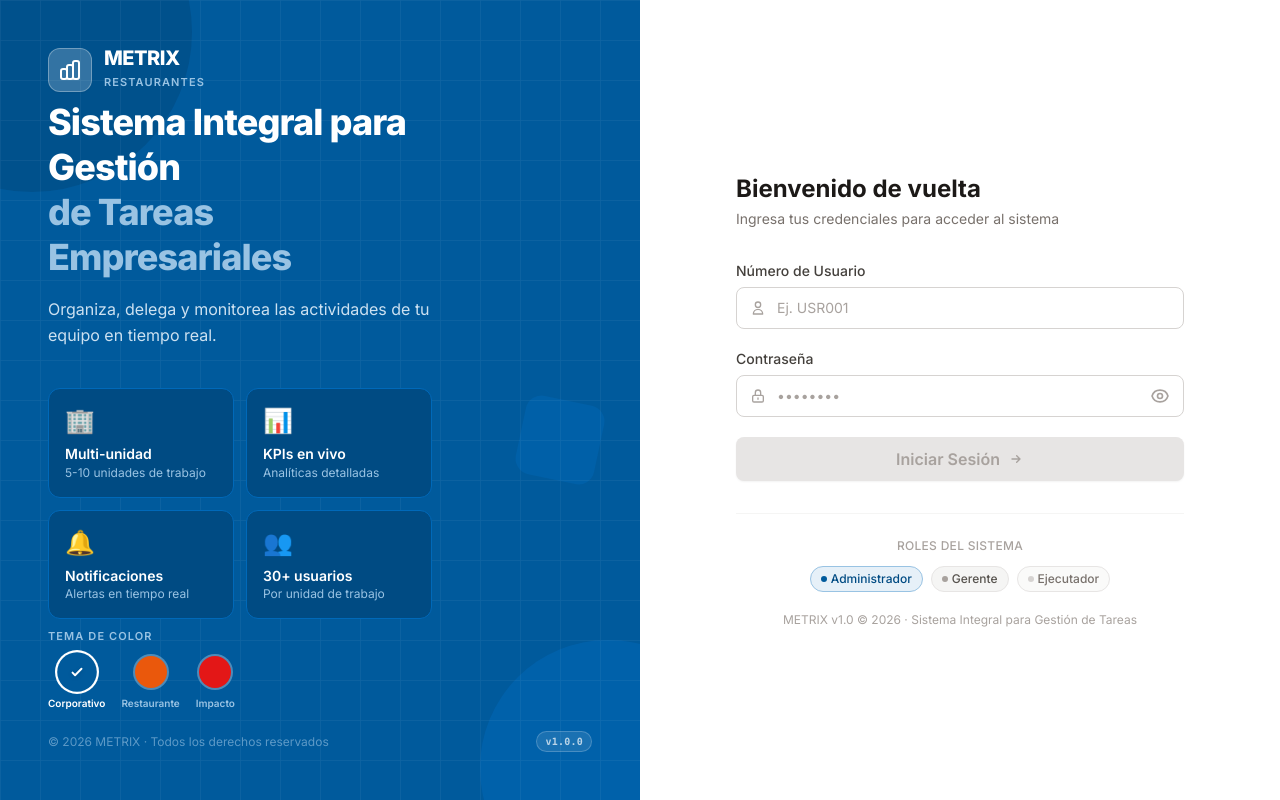
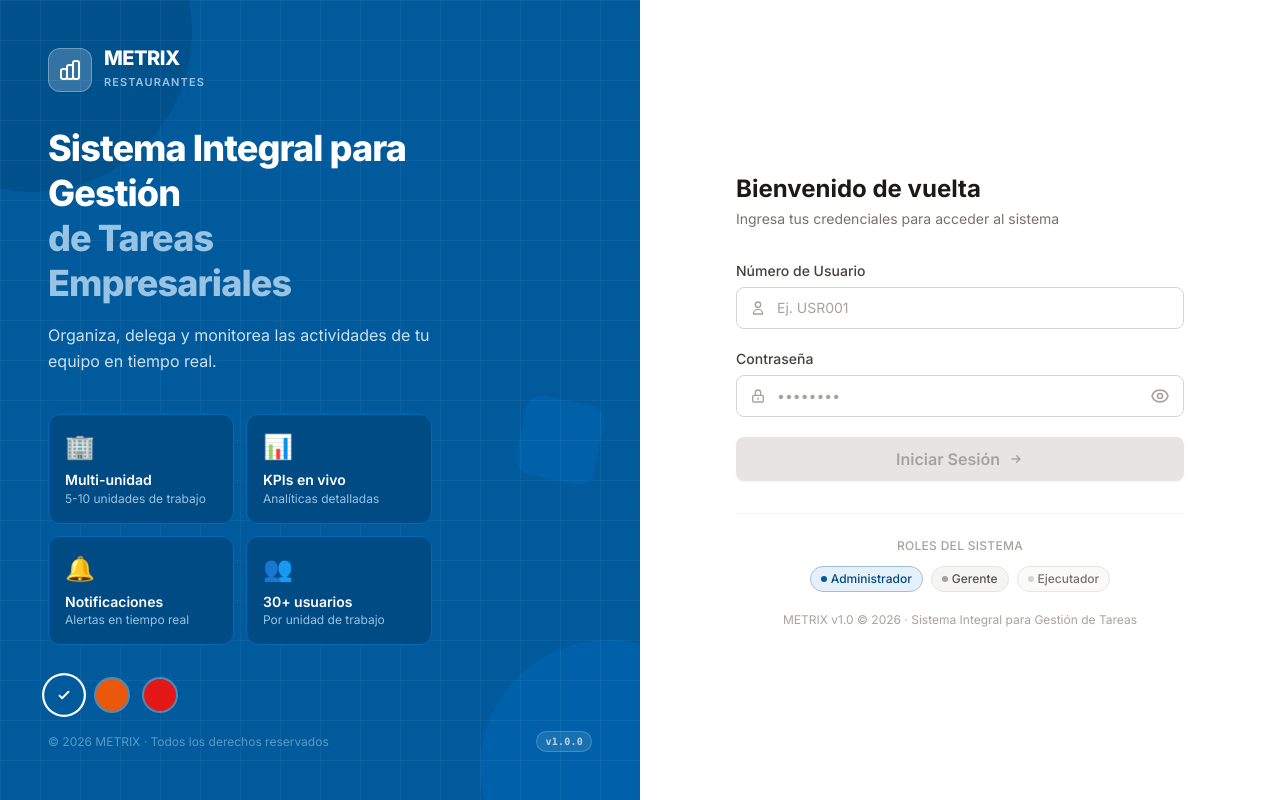
Before and after one commit to metrixjm-cmd/metrix-frontend, an Angular app: page /auth/login in a window 1280 px wide. Built offline with nearby package versions, Linux system fonts and the light colour scheme.

Commit message:
style: quitar etiquetas y textos de los temas de color en el login

```diff
--- a/src/app/features/auth/login/login.html
+++ b/src/app/features/auth/login/login.html
@@ -69,9 +69,7 @@
 
     <!-- ── SELECTOR DE TEMA ──────────────────────── -->
     <div class="relative z-10">
-      <p class="text-brand-200 text-[11px] font-semibold tracking-widest uppercase mb-3">
-        Tema de color
-      </p>
+
       <div class="flex items-center gap-4">
         @for (theme of themeSvc.themes; track theme.id) {
           <button
@@ -93,13 +91,7 @@
                 </svg>
               }
             </span>
-            <!-- Label -->
-            <span
-              class="text-[10px] font-semibold transition-colors"
-              [class]="themeSvc.current() === theme.id ? 'text-white' : 'text-brand-200 group-hover:text-white'"
-            >
-              {{ theme.label }}
-            </span>
+
           </button>
         }
       </div>
@@ -284,7 +276,7 @@
 
       <!-- ── Selector de tema mobile (solo visible en mobile) ── -->
       <div class="mt-6 pt-5 border-t border-stone-100 lg:hidden">
-        <p class="text-xs text-stone-400 text-center mb-3 font-medium uppercase tracking-wide">Tema de color</p>
+
         <div class="flex items-center justify-center gap-5">
           @for (theme of themeSvc.themes; track theme.id) {
             <button
@@ -306,7 +298,7 @@
                   </svg>
                 }
               </span>
-              <span class="text-[10px] font-medium text-stone-500">{{ theme.label }}</span>
+
             </button>
           }
         </div>
```
